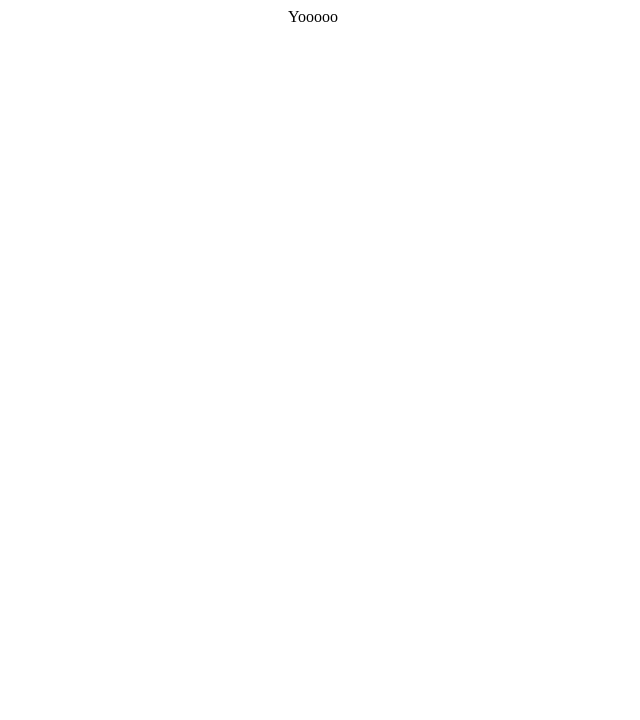
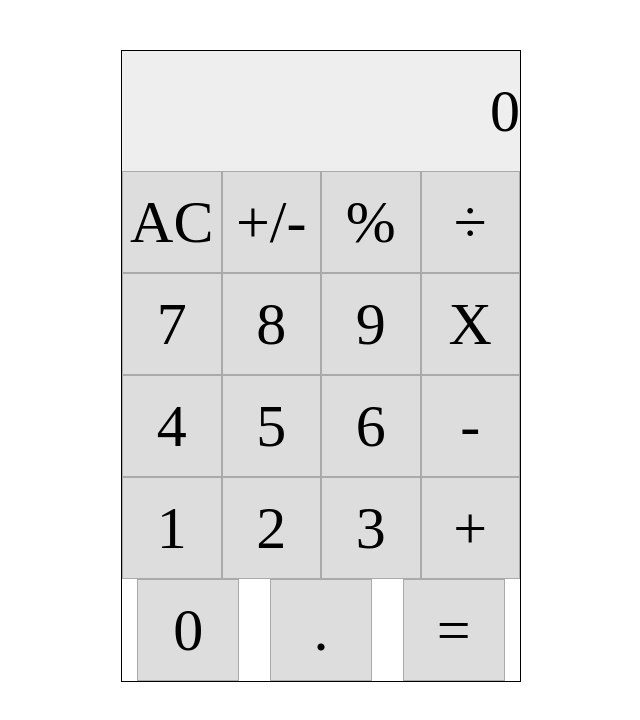
Before and after one commit to wandji20/Math-Magicians, a React (Create React App) app: page / in a window 1280 px wide. Shown: the top 720 px of the page, without its empty margins (327-967 px from the left). Built offline with nearby package versions, Linux system fonts and the light colour scheme.

Commit message:
Add App, Button, ButtonPanel and Display components

```diff
--- /dev/null
+++ b/src/components/App.js
@@ -0,0 +1,14 @@
+/* eslint-disable */
+import React from 'react';
+import Display from './Display'
+import ButtonPanel from './ButtonPanel'
+// import PropTypes from 'prop-types'
+
+export default function App() {
+  return (
+    <div className = 'container'>
+      <Display />
+      <ButtonPanel />
+    </div>
+  );
+}
--- /dev/null
+++ b/src/components/Button.js
@@ -0,0 +1,12 @@
+/* eslint-disable */
+import React from 'react'
+
+export default function Button(props) {
+  console.log(props)
+  const {value} = props
+  return (
+    <div className = 'btn'>
+      {value}
+    </div>
+  )
+}
--- /dev/null
+++ b/src/components/ButtonPanel.js
@@ -0,0 +1,39 @@
+/* eslint-disable */
+import React from 'react'
+import Button from './Button'
+
+export default function ButtonPanel() {
+  return (
+    <div className = 'button-panel'>
+      <div className="row">
+        <Button value = {'AC'} />
+        <Button value = {'+/-'} />
+        <Button value = {'%'} />
+        <Button value = {'÷'} />
+      </div>
+      <div className="row">
+        <Button value = {'7'} />
+        <Button value = {'8'} />
+        <Button value = {'9'} />
+        <Button value = {'X'} />
+      </div>
+      <div className="row">
+        <Button value = {'4'} />
+        <Button value = {'5'} />
+        <Button value = {'6'} />
+        <Button value = {'-'} />
+      </div>
+      <div className="row">
+        <Button value = {'1'} />
+        <Button value = {'2'} />
+        <Button value = {'3'} />
+        <Button value = {'+'} />
+      </div>
+      <div className="row">
+        <Button value = {'0'} />
+        <Button value = {'.'} />
+        <Button value = {'='} />
+      </div>
+    </div>
+  )
+}
--- /dev/null
+++ b/src/components/Display.js
@@ -0,0 +1,11 @@
+/* eslint-disable */
+import React from 'react'
+
+export default function Display() {
+  const input = '0'
+  return (
+    <div className = 'display'>
+      {input}
+    </div>
+  )
+}
--- a/src/index.css
+++ b/src/index.css
@@ -1,4 +1,48 @@
+body {
+  width: 100%;
+  padding: 0;
+  height: 100vh;
+  font-size: 60px;
+}
 #root {
+  margin: 50px auto;
+  width: 400px;
+  height: fit-content;
+}
+
+.container {
+  height: fit-content;
+  border: 1px solid;
+}
+
+.display {
+  width: 100%;
+  height: 120px;
+  display: flex;
+  justify-content: flex-end;
+  align-items: center;
+  background-color: #eee;
+}
+
+.button-panel {
+  width: 100%;
+  display: flex;
+  flex-direction: column;
+}
+
+.row {
   display: flex;
   justify-content: center;
 }
+
+.btn {
+  width: 100px;
+  height: 100px;
+  margin: auto;
+  text-align: center;
+  border: 1px solid #aaa;
+  background-color: #ddd;
+  display: flex;
+  justify-content: center;
+  align-items: center;
+}
--- a/src/index.js
+++ b/src/index.js
@@ -1,16 +1,10 @@
+/* eslint-disable */
 import ReactDOM from 'react-dom';
 import React from 'react';
 import './index.css';
-
-function Test() {
-  return (
-    <div>
-      Yooooo
-    </div>
-  );
-}
+import App from './components/App';
 
 ReactDOM.render(
-  <Test />,
+  <App />,
   document.getElementById('root'),
 );
```
